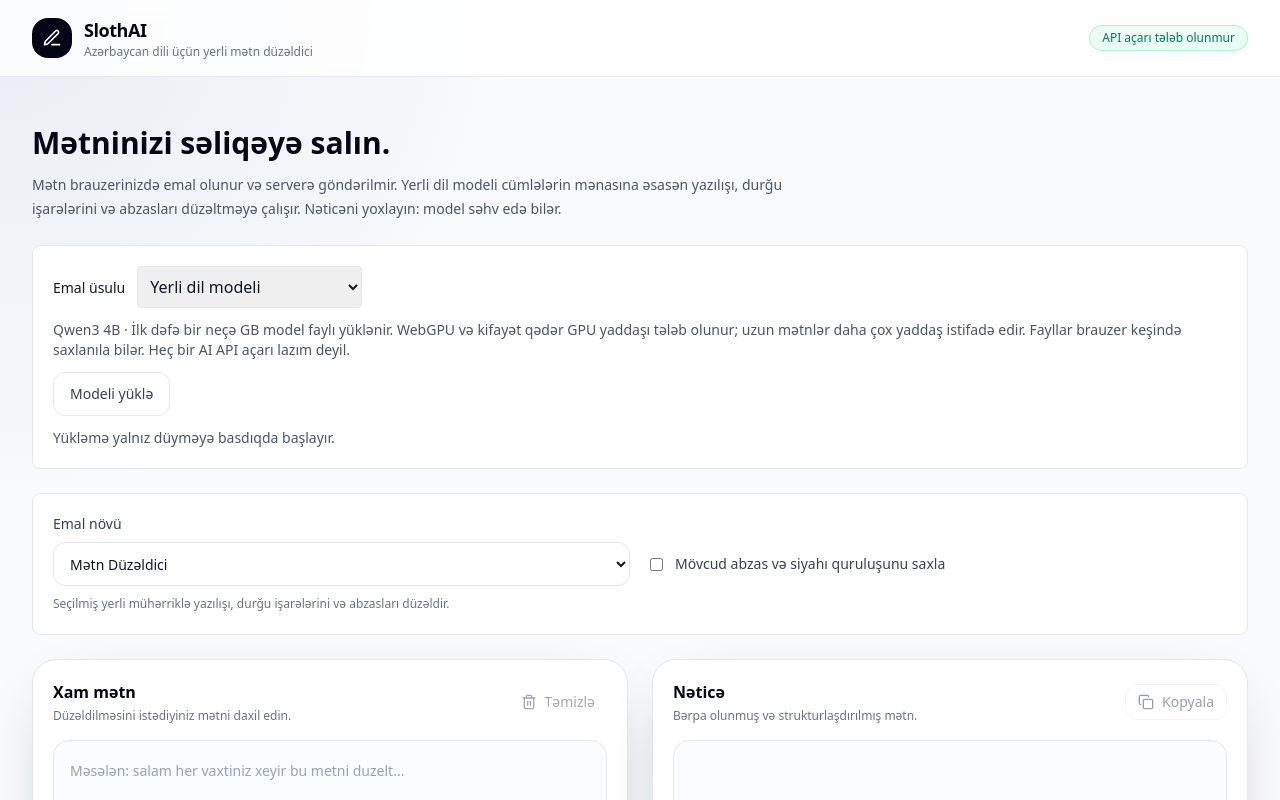
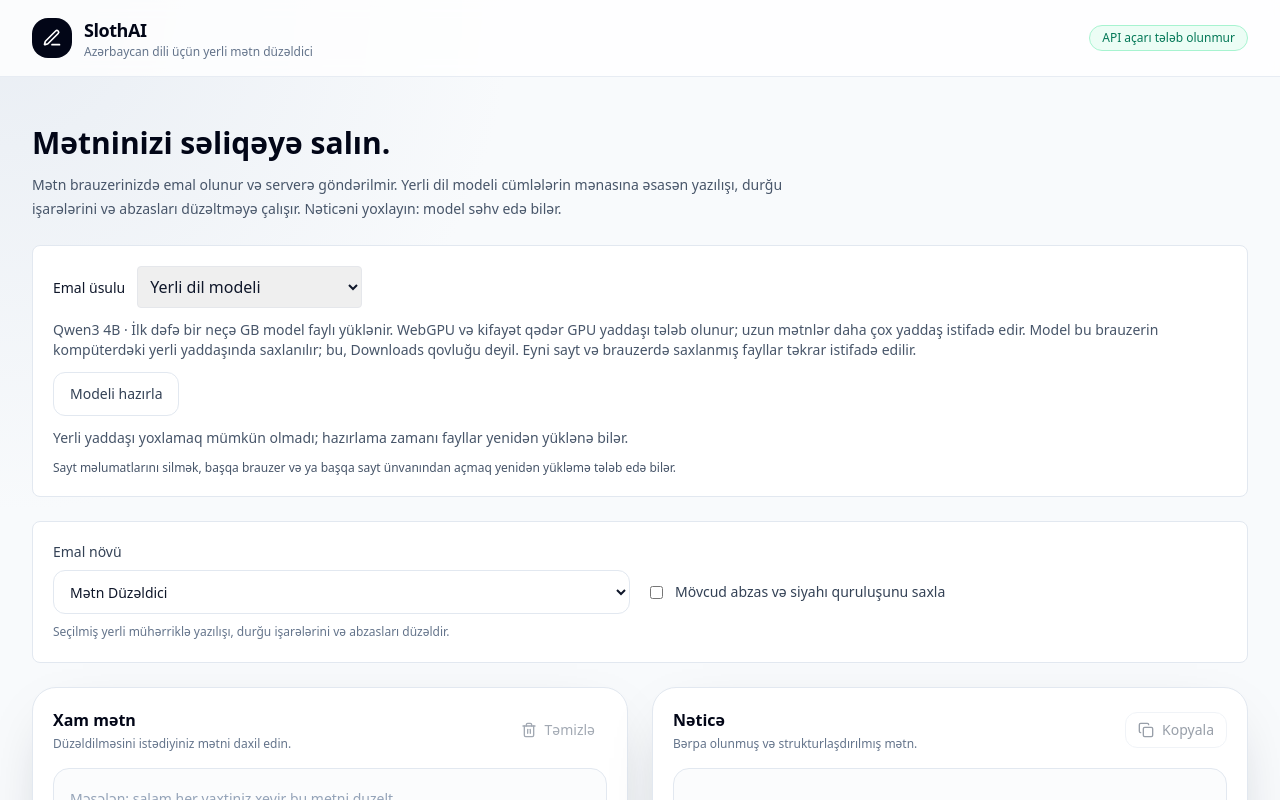
Before and after one commit to Sanan2030/SlothAI, a Next.js app: page / in a window 1280 px wide. Shown: the top 800 px of the page. Built offline with nearby package versions, Linux system fonts and the light colour scheme.

Commit message:
Detect cached local model and offer start instead of download

```diff
--- a/app/page.tsx
+++ b/app/page.tsx
@@ -2,6 +2,7 @@
 
 import { useEffect, useState } from 'react';
 import { isModelReady, loadModel, stopModel } from '@/lib/local-model/client';
+import { checkModelCache, requestPersistentStorage, type ModelCacheState } from '@/lib/local-model/storage';
 import { Header } from '@/components/Header';
 import { OutputPane } from '@/components/OutputPane';
 import { StrategySelector } from '@/components/StrategySelector';
@@ -26,8 +27,22 @@ export default function HomePage() {
   const [modelReady, setModelReady] = useState(false);
   const [downloading, setDownloading] = useState(false);
   const [progress, setProgress] = useState(0);
+  const [cacheState, setCacheState] = useState<ModelCacheState>('checking');
+  useEffect(() => {
+    let active = true;
+    let sequence = 0;
+    async function refreshCache() {
+      const current = ++sequence;
+      const state = await checkModelCache();
+      if (active && current === sequence) setCacheState(state);
+    }
+    void refreshCache();
+    window.addEventListener('focus', refreshCache);
+    return () => { active = false; window.removeEventListener('focus', refreshCache); };
+  }, [downloading]);
   useEffect(() => () => stopModel(), []);
   async function prepareModel() {
+    void requestPersistentStorage();
     setError(''); setDownloading(true); setProgress(0);
     try { await loadModel(setProgress); setModelReady(true); }
     catch (cause) { setError(cause instanceof Error ? cause.message : 'Model yüklənmədi.'); }
@@ -64,11 +79,13 @@ export default function HomePage() {
         </select>
         {engine === 'local-model' ? <div className="mt-3 space-y-3 text-sm text-slate-600">
           <p>Qwen3 4B · İlk dəfə bir neçə GB model faylı yüklənir. WebGPU və kifayət qədər GPU yaddaşı tələb olunur;
-            uzun mətnlər daha çox yaddaş istifadə edir. Fayllar brauzer keşində saxlanıla bilər. Heç bir AI API açarı lazım deyil.</p>
-          {!modelReady && <Button type="button" variant="secondary" disabled={downloading} onClick={prepareModel}>
-            {downloading ? 'Model yüklənir…' : 'Modeli yüklə'}
+            uzun mətnlər daha çox yaddaş istifadə edir. Model bu brauzerin kompüterdəki yerli yaddaşında saxlanılır;
+            bu, Downloads qovluğu deyil. Eyni sayt və brauzerdə saxlanmış fayllar təkrar istifadə edilir.</p>
+          {!modelReady && <Button type="button" variant="secondary" disabled={downloading || cacheState === 'checking'} onClick={prepareModel}>
+            {downloading ? 'Model hazırlanır…' : cacheState === 'checking' ? 'Yaddaş yoxlanılır…' : cacheState === 'cached' ? 'Modeli işə sal' : cacheState === 'unavailable' ? 'Modeli hazırla' : 'Modeli yüklə'}
           </Button>}
-          <p role="status">{modelReady ? 'Model hazırdır.' : downloading ? `Yüklənir: ${Math.round(progress * 100)}%` : 'Yükləmə yalnız düyməyə basdıqda başlayır.'}</p>
+          <p role="status">{modelReady ? 'Model hazırdır.' : downloading ? `Hazırlanır: ${Math.round(progress * 100)}%` : cacheState === 'cached' ? 'Model faylları bu brauzerdə saxlanıb. İşə salarkən GPU yaddaşına açılır.' : cacheState === 'checking' ? 'Saxlanmış model yoxlanılır…' : cacheState === 'unavailable' ? 'Yerli yaddaşı yoxlamaq mümkün olmadı; hazırlama zamanı fayllar yenidən yüklənə bilər.' : 'Tam saxlanmış model tapılmadı. Yükləmə yalnız düyməyə basdıqda başlayır.'}</p>
+          <p className="text-xs">Sayt məlumatlarını silmək, başqa brauzer və ya başqa sayt ünvanından açmaq yenidən yükləmə tələb edə bilər.</p>
           {downloading && <progress className="w-full" aria-label="Model yüklənməsi" value={progress} max={1} />}
           {(modelReady || downloading) && <Button type="button" variant="secondary" onClick={() => { stopModel(); setModelReady(false); }}>
             {downloading || loading ? 'Dayandır' : 'Modeli yaddaşdan çıxar'}
--- /dev/null
+++ b/lib/local-model/storage.ts
@@ -0,0 +1,23 @@
+import { MODEL_ID } from './protocol';
+
+export type ModelCacheState = 'checking' | 'cached' | 'missing' | 'unavailable';
+
+export async function checkModelCache(): Promise<ModelCacheState> {
+  if (typeof window === 'undefined' || !('caches' in globalThis)) return 'unavailable';
+  try {
+    // Checks the actual tensor manifest and every shard, not a localStorage flag.
+    // This API reads the existing cache; it does not download model weights.
+    const { hasModelInCache } = await import('@mlc-ai/web-llm');
+    return await hasModelInCache(MODEL_ID) ? 'cached' : 'missing';
+  } catch { return 'unavailable'; }
+}
+
+export async function requestPersistentStorage(): Promise<void> {
+  try {
+    // Browsers may decline. Cache reuse still works without persistence, but
+    // storage pressure or clearing site data can remove the downloaded model.
+    if (navigator.storage?.persist && !await navigator.storage.persisted()) {
+      await navigator.storage.persist();
+    }
+  } catch { /* Private browsing and restrictive storage policies are supported. */ }
+}
```
Also changed, not shown: 1 other file (tests, documents, lock files or other folders).
